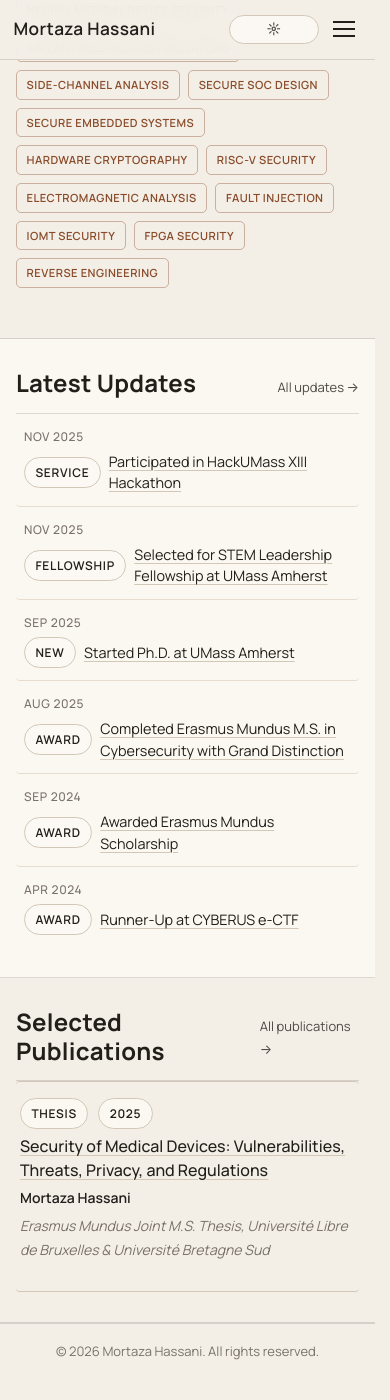
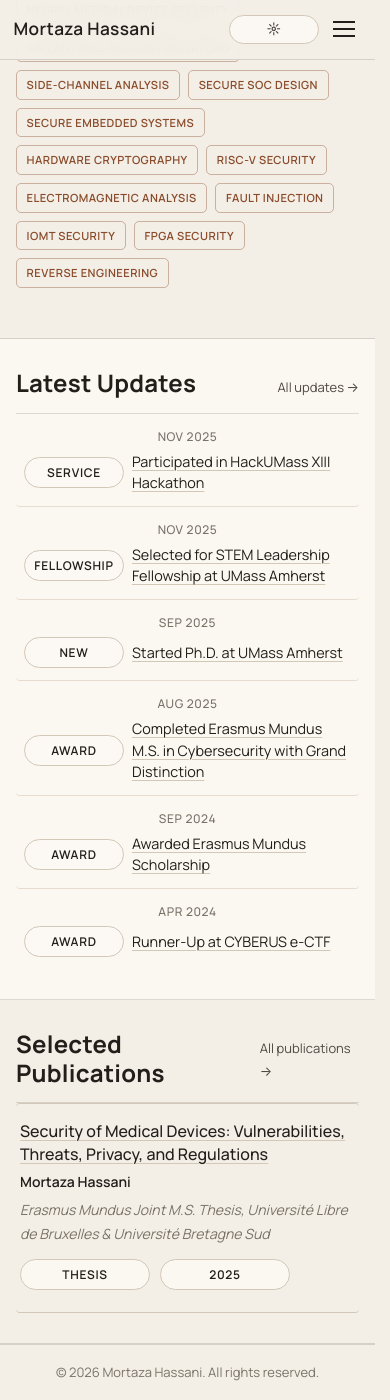
Before and after one commit to MortazaHassani/MortazaHassani.github.io, a Jekyll site: the page built from _pages/about.md, in a window 390 px wide and 1400 px high, scrolled down 709 px. Built offline with Jekyll 4.4.1, drawn with Linux system fonts in a browser that asks for light colours; before the commit the page ends 2087 px from its top, so only the background shows below that.

Commit message:
responsive UI fixes

```diff
--- a/_pages/about.md
+++ b/_pages/about.md
@@ -92,16 +92,16 @@ redirect_from:
       {% assign selected_pubs = site.publications | where: "selected", true | sort: "date" | reverse %}
       {% for pub in selected_pubs limit:4 %}
       <div class="pub-card">
-        <div class="pub-meta">
-          {% if pub.pub_type %}<span class="pub-type {{ pub.pub_type }}">{{ pub.pub_type }}</span>{% endif %}
-          <span class="pub-year">{{ pub.date | date: "%Y" }}</span>
-        </div>
         <div class="pub-title"><a href="{{ pub.url | relative_url }}">{{ pub.title }}</a></div>
         {% if pub.authors %}<div class="pub-authors">{{ pub.authors }}</div>{% endif %}
         {% if pub.venue %}<div class="pub-venue">{{ pub.venue }}</div>{% endif %}
         <div class="pub-links">
           {% if pub.paperurl %}<a href="{{ pub.paperurl }}" class="pub-link" target="_blank" rel="noopener">PDF</a>{% endif %}
           {% if pub.codeurl %}<a href="{{ pub.codeurl }}" class="pub-link" target="_blank" rel="noopener">Code</a>{% endif %}
+        </div>
+        <div class="pub-meta">
+          {% if pub.pub_type %}<span class="pub-type {{ pub.pub_type }}">{{ pub.pub_type }}</span>{% endif %}
+          <span class="pub-year">{{ pub.date | date: "%Y" }}</span>
         </div>
       </div>
       {% endfor %}
--- a/assets/css/main.scss
+++ b/assets/css/main.scss
@@ -620,7 +620,7 @@ nav .nav-menu {
   gap: 0.75rem;
   padding: 0.75rem 0.5rem;
   border-bottom: 1px solid var(--border-light);
-  align-items: baseline;
+  align-items: stretch;
   border-radius: 4px;
   transition: background var(--transition);
   cursor: default;
@@ -628,7 +628,7 @@ nav .nav-menu {
 .news-item-compact:hover { background: color-mix(in srgb, var(--bg-surface-2), transparent 35%); }
 .news-item-compact:last-child { border-bottom: none; }
 
-.news-date { font-size: 0.75rem; color: var(--fg-muted); font-weight: 500; text-transform: uppercase; letter-spacing: 0.05em; font-family: var(--font-sans); }
+.news-date { font-size: 0.75rem; color: var(--fg-muted); font-weight: 500; text-transform: uppercase; letter-spacing: 0.05em; font-family: var(--font-sans); display: flex; align-items: center; justify-content: center; }
 
 .news-content-compact {
   display: flex;
@@ -1348,6 +1348,7 @@ select:focus-visible {
   /* Page header */
   .page-header { padding: 1.75rem 0 1.5rem; }
   .page-header-inner { flex-direction: column; align-items: flex-start; gap: 0.875rem; }
+  .page-header-inner > .btn { align-self: center; }
   .page-subtitle { font-size: 0.9rem; }
 
   /* Home sections */
@@ -1356,17 +1357,13 @@ select:focus-visible {
   .section-title      { font-size: 1.5rem; }
 
   /* Badges: drop fixed width on stacked layouts */
-  .pub-type, .pub-year, .news-tag, .post-category, .post-card-category {
-    width: auto;
-    min-width: 0;
-  }
   .pub-meta { flex-wrap: wrap; }
   .news-item-compact .news-tag { margin-left: 0; }
 
   /* Grids → single column */
   .cv-entry          { grid-template-columns: 1fr; gap: 0.25rem; }
   .post-card         { grid-template-columns: 1fr; gap: 0.375rem; }
-  .post-card-meta    { text-align: left; display: flex; gap: 0.875rem; align-items: center; }
+  .post-card-meta    { text-align: left; display: flex; gap: 0.25rem; align-items: center; }
   .form-row          { grid-template-columns: 1fr; }
   .pub-detail-row    { grid-template-columns: 1fr; gap: 0.25rem; }
   .news-item-compact { grid-template-columns: 1fr; gap: 0.25rem; }
```
Also changed, not shown: _pages/cv.md (+3 -3 lines), _pages/publications.md (+16 -16 lines).
